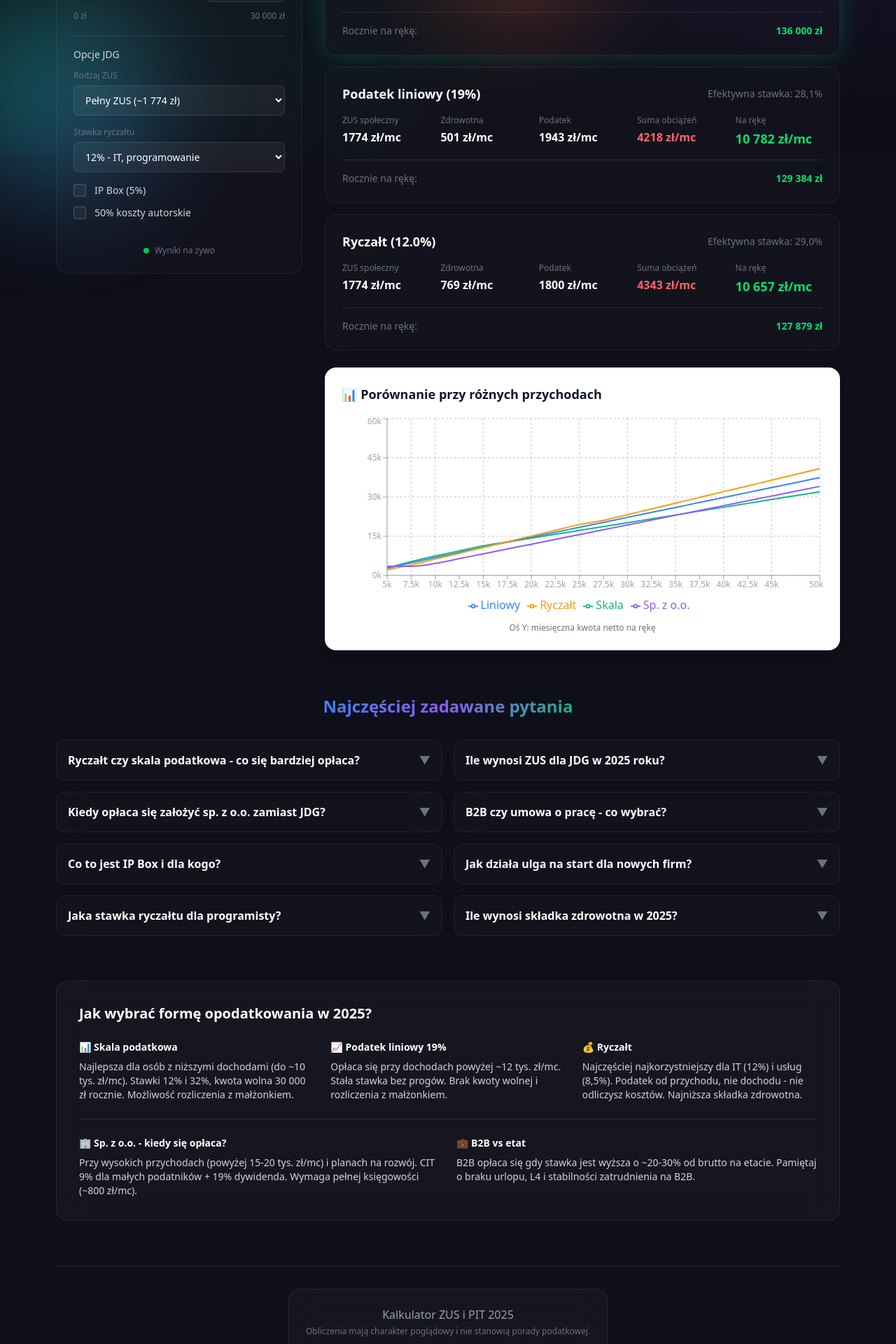
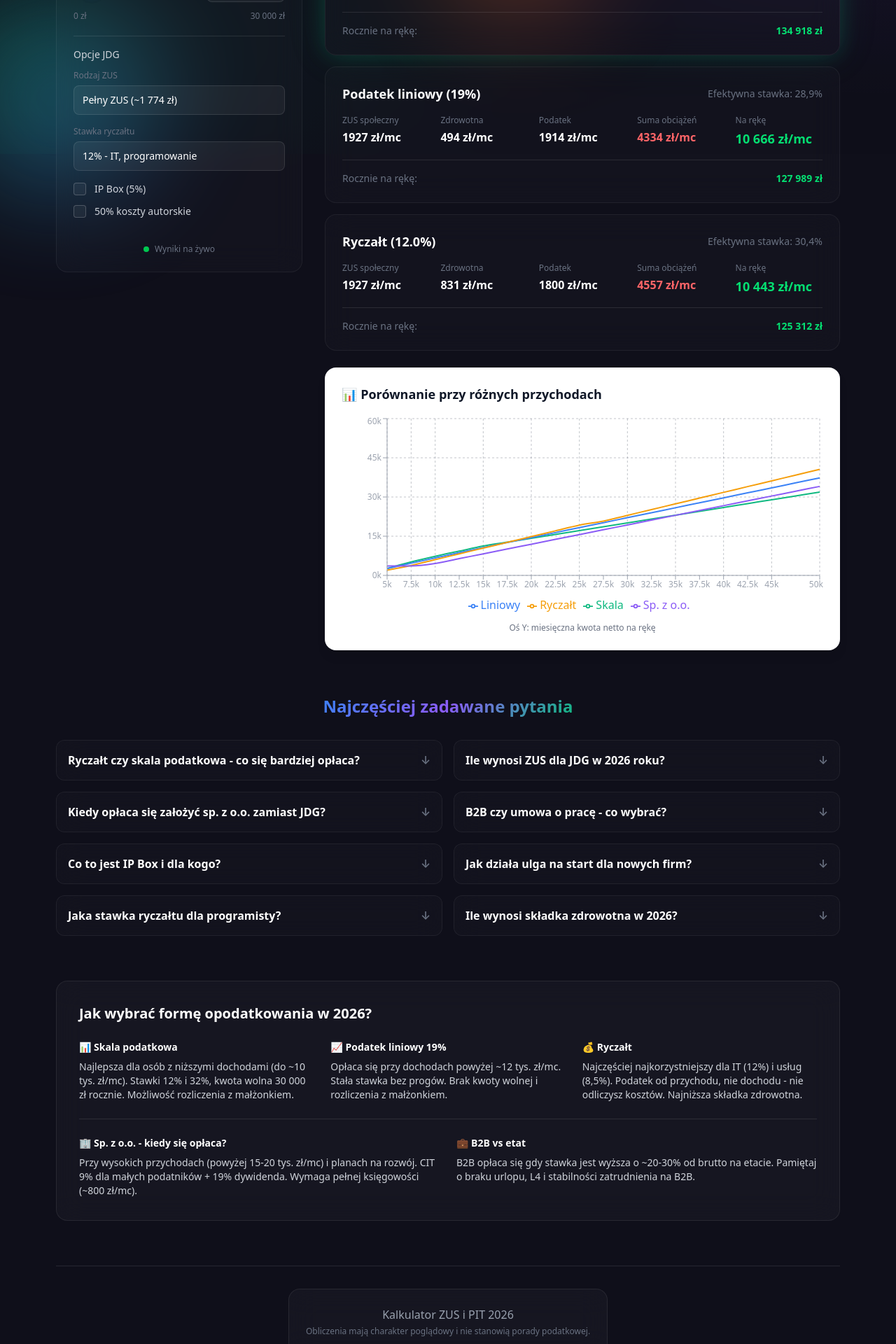
Before and after one commit to SimonLaskowsky/jdg-calculator, a Next.js app: page / in a window 1280 px wide. Shown: the part 580-2500 px from the top of the page at 70% size. Built offline with nearby package versions, Linux system fonts and the light colour scheme.

Commit message:
chore: update 2025 for 2026

```diff
--- a/src/app/globals.css
+++ b/src/app/globals.css
@@ -229,6 +229,9 @@ input[type="number"], select {
   background: rgba(255, 255, 255, 0.05);
   border: 1px solid rgba(255, 255, 255, 0.1);
   transition: all 0.2s ease;
+  -moz-appearance:none;
+  -webkit-appearance:none;
+  appearance:none;
 }
 
 input[type="number"]:focus, select:focus {
--- a/src/app/layout.tsx
+++ b/src/app/layout.tsx
@@ -6,14 +6,14 @@ const siteUrl = 'https://jdg-kalkulator.pl'; // Update with your actual domain
 export const metadata: Metadata = {
   metadataBase: new URL(siteUrl),
   title: {
-    default: 'Kalkulator ZUS i PIT 2025 | JDG, Sp. z o.o., B2B vs Etat',
-    template: '%s | Kalkulator ZUS i PIT 2025',
+    default: 'Kalkulator ZUS i PIT 2026 | JDG, Sp. z o.o., B2B vs Etat',
+    template: '%s | Kalkulator ZUS i PIT 2026',
   },
   description:
-    'Bezpłatny kalkulator ZUS i PIT na 2025 rok. Porównaj JDG (skala, liniowy, ryczałt) ze sp. z o.o. Sprawdź B2B vs etat. Oblicz ile zarobisz na rękę i która forma opodatkowania jest najlepsza.',
+    'Bezpłatny kalkulator ZUS i PIT na 2026 rok. Porównaj JDG (skala, liniowy, ryczałt) ze sp. z o.o. Sprawdź B2B vs etat. Oblicz ile zarobisz na rękę i która forma opodatkowania jest najlepsza.',
   keywords: [
-    'kalkulator ZUS 2025',
-    'kalkulator PIT 2025',
+    'kalkulator ZUS 2026',
+    'kalkulator PIT 2026',
     'kalkulator B2B',
     'B2B vs etat',
     'B2B czy umowa o pracę',
@@ -23,8 +23,8 @@ export const metadata: Metadata = {
     'podatek liniowy',
     'ryczałt dla programisty',
     'ryczałt 12%',
-    'składka zdrowotna 2025',
-    'mały ZUS plus 2025',
+    'składka zdrowotna 2026',
+    'mały ZUS plus 2026',
     'ulga na start',
     'IP Box kalkulator',
     'sp. z o.o. kalkulator',
@@ -53,24 +53,24 @@ export const metadata: Metadata = {
     type: 'website',
     locale: 'pl_PL',
     url: siteUrl,
-    siteName: 'Kalkulator ZUS i PIT 2025',
-    title: 'Kalkulator ZUS i PIT 2025 | JDG, Sp. z o.o., B2B vs Etat',
+    siteName: 'Kalkulator ZUS i PIT 2026',
+    title: 'Kalkulator ZUS i PIT 2026 | JDG, Sp. z o.o., B2B vs Etat',
     description:
-      'Porównaj formy opodatkowania JDG, sp. z o.o. i B2B vs etat. Sprawdź ile zarobisz na rękę w 2025 roku.',
+      'Porównaj formy opodatkowania JDG, sp. z o.o. i B2B vs etat. Sprawdź ile zarobisz na rękę w 2026 roku.',
     images: [
       {
         url: '/og-image.png',
         width: 1200,
         height: 630,
-        alt: 'Kalkulator ZUS i PIT 2025',
+        alt: 'Kalkulator ZUS i PIT 2026',
       },
     ],
   },
   twitter: {
     card: 'summary_large_image',
-    title: 'Kalkulator ZUS i PIT 2025 | JDG, Sp. z o.o., B2B vs Etat',
+    title: 'Kalkulator ZUS i PIT 2026 | JDG, Sp. z o.o., B2B vs Etat',
     description:
-      'Porównaj formy opodatkowania i sprawdź ile zarobisz na rękę w 2025 roku.',
+      'Porównaj formy opodatkowania i sprawdź ile zarobisz na rękę w 2026 roku.',
     images: ['/og-image.png'],
   },
   alternates: {
@@ -86,7 +86,7 @@ const jsonLd = {
     {
       '@type': 'WebApplication',
       '@id': `${siteUrl}/#webapp`,
-      name: 'Kalkulator ZUS i PIT 2025',
+      name: 'Kalkulator ZUS i PIT 2026',
       description:
         'Bezpłatny kalkulator do porównania form opodatkowania JDG, sp. z o.o. oraz B2B vs etat.',
       url: siteUrl,
@@ -117,7 +117,7 @@ const jsonLd = {
       '@type': 'WebSite',
       '@id': `${siteUrl}/#website`,
       url: siteUrl,
-      name: 'Kalkulator ZUS i PIT 2025',
+      name: 'Kalkulator ZUS i PIT 2026',
       publisher: {
         '@id': `${siteUrl}/#organization`,
       },
--- a/src/app/page.tsx
+++ b/src/app/page.tsx
@@ -222,7 +222,7 @@ export default function Home() {
         {/* Header */}
         <header className="text-center mb-12">
           <div className="inline-block mb-4 px-4 py-1.5 rounded-full glass text-sm text-gray-300">
-            Aktualne stawki na 2025 rok
+            Aktualne stawki na 2026 rok
           </div>
           <h1 className="text-4xl md:text-5xl font-bold mb-4">
             <span className="gradient-text">Kalkulator ZUS i PIT</span>
@@ -611,7 +611,7 @@ export default function Home() {
 
         {/* SEO Content Section */}
         <section className="mt-16 glass rounded-2xl p-8" id="poradnik">
-          <h2 className="text-xl font-bold text-white mb-6">Jak wybrać formę opodatkowania w 2025?</h2>
+          <h2 className="text-xl font-bold text-white mb-6">Jak wybrać formę opodatkowania w 2026?</h2>
           <div className="grid md:grid-cols-3 gap-6 text-sm text-gray-300">
             <article>
               <h3 className="font-semibold text-white mb-2">📊 Skala podatkowa</h3>
@@ -641,7 +641,7 @@ export default function Home() {
         {/* Footer */}
         <footer className="mt-16 pt-8 border-t border-white/10 text-center">
           <div className="glass rounded-2xl p-6 inline-block">
-            <p className="text-gray-400 mb-1">Kalkulator ZUS i PIT 2025</p>
+            <p className="text-gray-400 mb-1">Kalkulator ZUS i PIT 2026</p>
             <p className="text-xs text-gray-500">Obliczenia mają charakter poglądowy i nie stanowią porady podatkowej.</p>
           </div>
           <nav className="mt-6 flex justify-center gap-6 text-sm text-gray-500">
@@ -680,8 +680,8 @@ const faqData = [
     answer: 'Zależy od wysokości dochodów i kosztów. Ryczałt (12% dla IT) jest najczęściej korzystniejszy dla programistów i freelancerów z niskimi kosztami. Skala podatkowa opłaca się przy niższych dochodach (do ~8 tys. zł/mc) lub wysokich kosztach uzyskania przychodu. Użyj naszego kalkulatora, aby porównać obie opcje dla Twojej sytuacji.',
   },
   {
-    question: 'Ile wynosi ZUS dla JDG w 2025 roku?',
-    answer: 'Pełny ZUS w 2025 roku wynosi około 1 774 zł miesięcznie (składki społeczne + zdrowotna). Preferencyjny ZUS (pierwsze 24 miesiące) to około 600 zł. Mały ZUS Plus zależy od przychodów. Ulga na start (pierwsze 6 miesięcy) zwalnia ze składek społecznych - płacisz tylko zdrowotną.',
+    question: 'Ile wynosi ZUS dla JDG w 2026 roku?',
+    answer: 'Pełny ZUS w 2026 roku wynosi około 1 774 zł miesięcznie (składki społeczne + zdrowotna). Preferencyjny ZUS (pierwsze 24 miesiące) to około 600 zł. Mały ZUS Plus zależy od przychodów. Ulga na start (pierwsze 6 miesięcy) zwalnia ze składek społecznych - płacisz tylko zdrowotną.',
   },
   {
     question: 'Kiedy opłaca się założyć sp. z o.o. zamiast JDG?',
@@ -704,7 +704,7 @@ const faqData = [
     answer: 'Programiści najczęściej płacą ryczałt 12% od przychodu. Ta stawka obejmuje usługi IT, programowanie, doradztwo techniczne. Niektóre usługi mogą kwalifikować się do 8,5% (np. usługi dla firm). Sprawdź klasyfikację PKWiU swojej działalności.',
   },
   {
-    question: 'Ile wynosi składka zdrowotna w 2025?',
+    question: 'Ile wynosi składka zdrowotna w 2026?',
     answer: 'Składka zdrowotna zależy od formy opodatkowania: Skala podatkowa - 9% dochodu (min. ~420 zł). Podatek liniowy - 4,9% dochodu (min. ~420 zł). Ryczałt - stała kwota zależna od przychodu: do 60 tys. zł/rok (~462 zł/mc), 60-300 tys. zł (~769 zł/mc), powyżej 300 tys. zł (~1 385 zł/mc).',
   },
 ];
@@ -715,7 +715,7 @@ function FAQItem({ question, answer }: { question: string; answer: string }) {
     <details className="glass-card rounded-xl p-4 group cursor-pointer h-fit">
       <summary className="font-semibold text-white flex items-center justify-between list-none">
         <span className="pr-4">{question}</span>
-        <span className="text-gray-500 group-open:rotate-180 transition-transform">▼</span>
+        <span className="text-gray-500 group-open:rotate-180 transition-transform">↓</span>
       </summary>
       <p className="mt-3 text-gray-400 text-sm leading-relaxed">{answer}</p>
     </details>
--- a/src/lib/constants.ts
+++ b/src/lib/constants.ts
@@ -1,20 +1,20 @@
 /**
- * Stałe podatkowe i ZUS na rok 2025
+ * Stałe podatkowe i ZUS na rok 2026
  * Źródła: ZUS.pl, podatki.gov.pl
- * Ostatnia aktualizacja: Styczeń 2025
+ * Ostatnia aktualizacja: Styczeń 2026
  */
 
-export const TAX_YEAR = 2025;
+export const TAX_YEAR = 2026;
 
 // ===========================================
 // WYNAGRODZENIA BAZOWE
 // ===========================================
 
-/** Prognozowane przeciętne wynagrodzenie 2025 */
-export const PROJECTED_AVERAGE_WAGE = 8673;
+/** Prognozowane przeciętne wynagrodzenie 2026 */
+export const PROJECTED_AVERAGE_WAGE = 9420;
 
-/** Minimalne wynagrodzenie 2025 (od stycznia) */
-export const MINIMUM_WAGE = 4666;
+/** Minimalne wynagrodzenie 2026 (od stycznia) */
+export const MINIMUM_WAGE = 4806;
 
 // ===========================================
 // ZUS - SKŁADKI SPOŁECZNE
@@ -35,10 +35,10 @@ export const ZUS_RATES = {
 } as const;
 
 /** Podstawa wymiaru - pełny ZUS (60% prognozowanego przeciętnego) */
-export const FULL_ZUS_BASE = PROJECTED_AVERAGE_WAGE * 0.6; // ~5203.80 PLN
+export const FULL_ZUS_BASE = PROJECTED_AVERAGE_WAGE * 0.6; // ~5652 PLN
 
 /** Podstawa wymiaru - preferencyjny ZUS (30% minimalnego) */
-export const PREFERENTIAL_ZUS_BASE = MINIMUM_WAGE * 0.3; // ~1399.80 PLN
+export const PREFERENTIAL_ZUS_BASE = MINIMUM_WAGE * 0.3; // ~1441.80 PLN
 
 /** Mały ZUS Plus - maksymalna podstawa (60% prognozowanego) */
 export const SMALL_ZUS_PLUS_MAX_BASE = PROJECTED_AVERAGE_WAGE * 0.6;
@@ -60,16 +60,16 @@ export const HEALTH_RATE_SCALE = 0.09;
 export const HEALTH_RATE_LINEAR = 0.049;
 
 /** Minimalna składka zdrowotna (9% minimalnego wynagrodzenia) */
-export const HEALTH_MIN = MINIMUM_WAGE * 0.09; // ~419.94 PLN
+export const HEALTH_MIN = MINIMUM_WAGE * 0.09; // ~432.54 PLN
 
 /** Składka zdrowotna ryczałt - progi przychodowe */
 export const HEALTH_RYCZALT_THRESHOLDS = {
   /** Do 60 000 PLN przychodu rocznie */
-  tier1: { maxRevenue: 60000, monthlyAmount: 461.66 },
+  tier1: { maxRevenue: 60000, monthlyAmount: 498.35 },
   /** 60 001 - 300 000 PLN przychodu rocznie */
-  tier2: { maxRevenue: 300000, monthlyAmount: 769.43 },
+  tier2: { maxRevenue: 300000, monthlyAmount: 830.58 },
   /** Powyżej 300 000 PLN przychodu rocznie */
-  tier3: { maxRevenue: Infinity, monthlyAmount: 1384.97 },
+  tier3: { maxRevenue: Infinity, monthlyAmount: 1495.04 },
 } as const;
 
 // ===========================================
```
Also changed, not shown: 2 other files (tests, documents, lock files or other folders).
